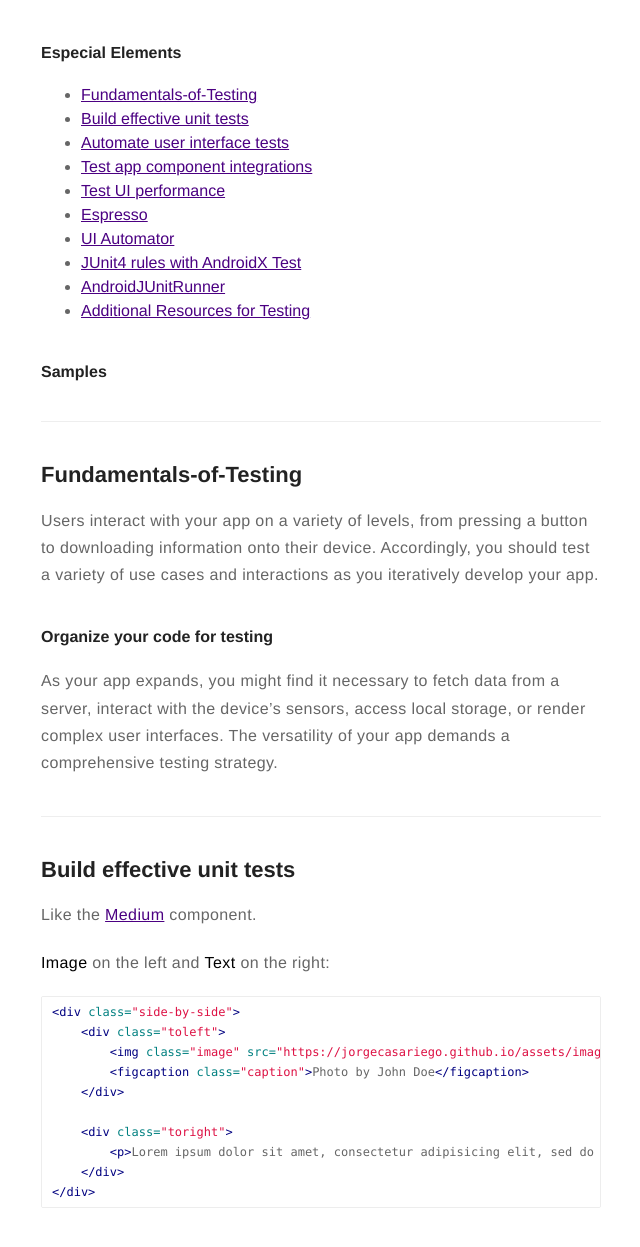
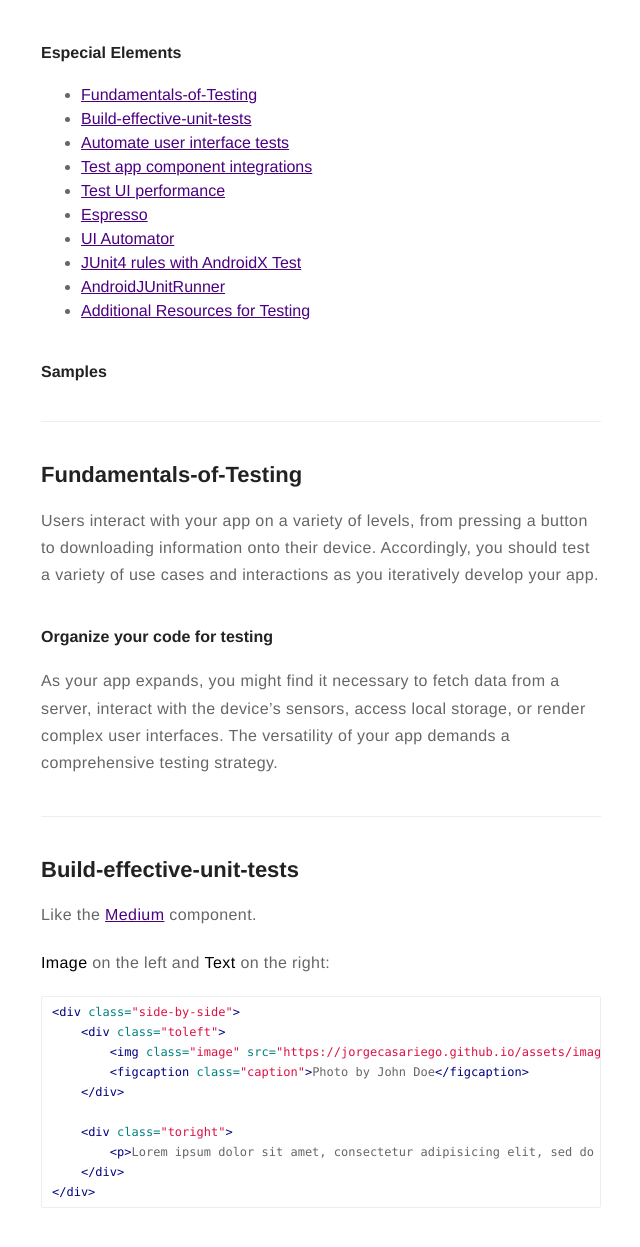
Before and after one commit to jorgecasariego/jorgecasariego.github.io, a Jekyll site: the page built from _posts/2020-02-13-test-apps-on-android.markdown, in a window 1280 px wide and 1400 px high, scrolled down 796 px. Shown: the part 150-1397 px from the top of the window, without its empty margins (319-959 px from the left). Built offline with Jekyll 4.4.1, drawn with Linux system fonts in a browser that asks for light colours; comment, search, counter and statistics services are not loaded.

```diff
--- a/_posts/2020-02-13-test-apps-on-android.markdown
+++ b/_posts/2020-02-13-test-apps-on-android.markdown
@@ -30,7 +30,7 @@ Testing also provides you with the following advantages:
 
 #### Especial Elements
 - [Fundamentals-of-Testing](#fundamentals-of-testing)
-- [Build effective unit tests](#build-effective-unit-tests)
+- [Build-effective-unit-tests](#build-effective-unit-tests)
 - [Automate user interface tests](#automate-user-interface-tests)
 - [Test app component integrations](#test-app-component-integrations)
 - [Test UI performance](#test-ui-performance)
@@ -55,7 +55,7 @@ local storage, or render complex user interfaces. The versatility of your app de
 
 ---
 
-## Build effective unit tests
+## Build-effective-unit-tests
 
 Like the [Medium](https://medium.com/) component.
 
```
